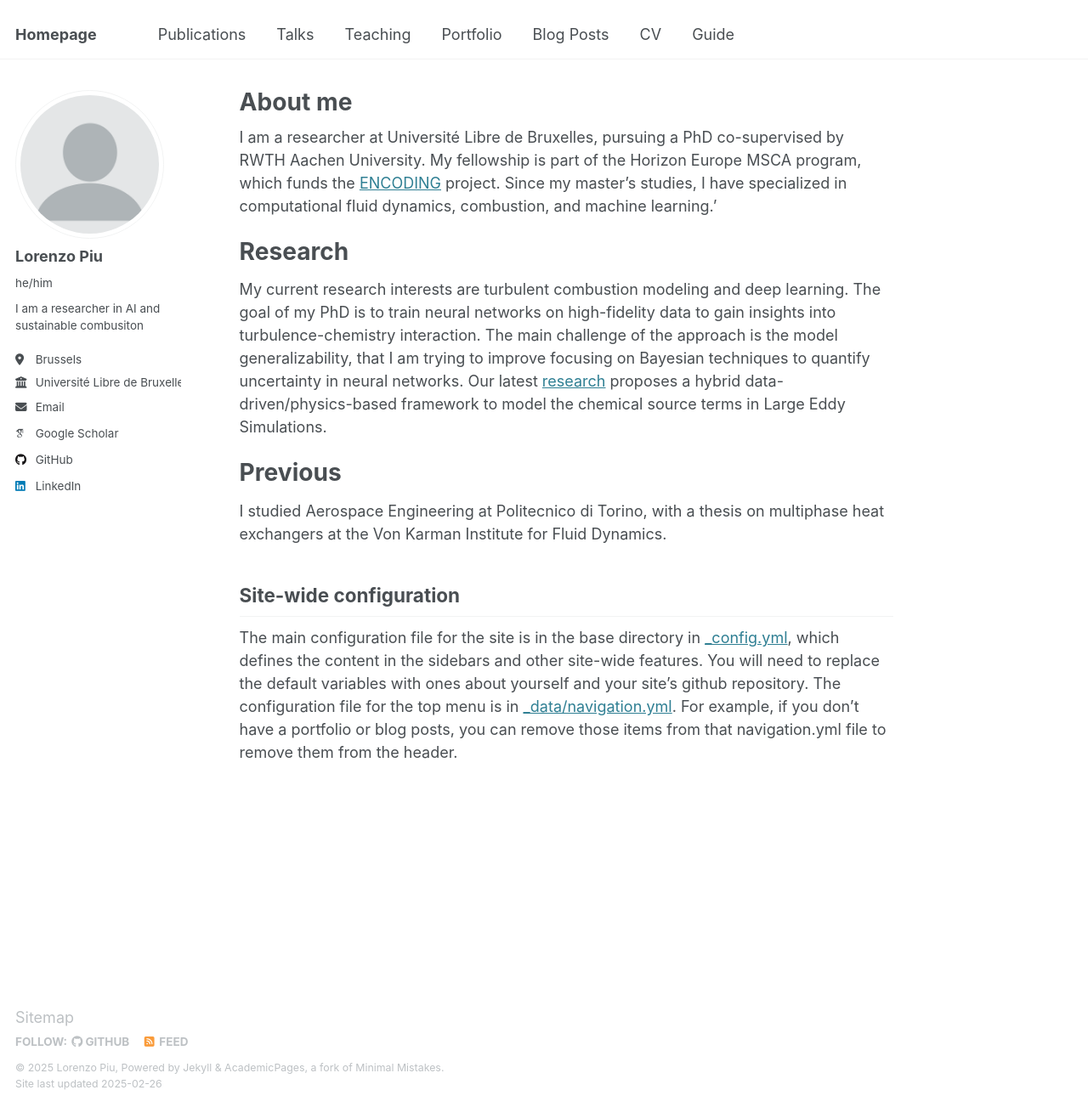
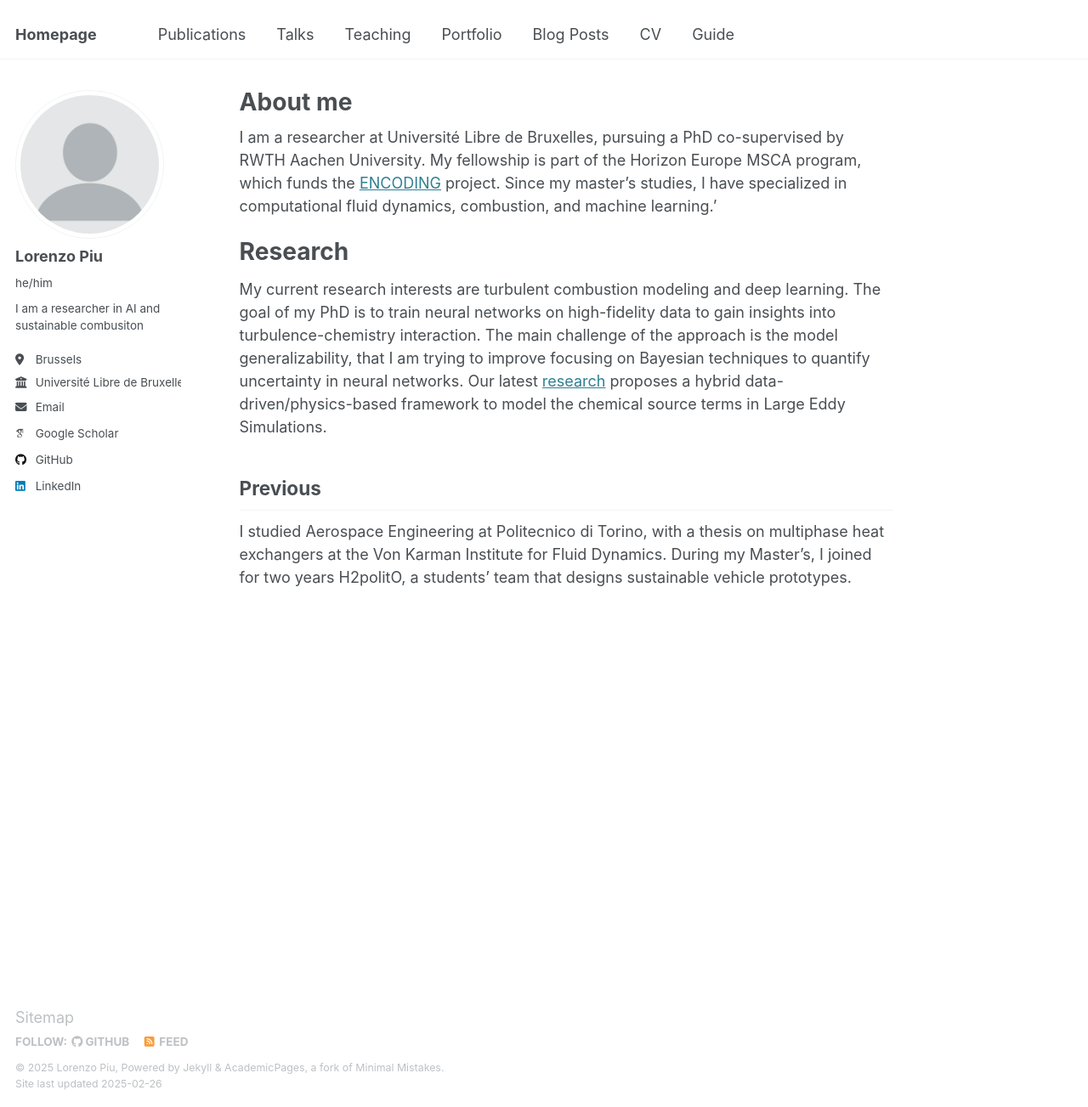
Before and after one commit to LorenzoPiu/LorenzoPiu.github.io, a Jekyll site: the page built from _pages/about.md, in a window 1280 px wide and 1303 px high. Shown: the whole window at 85% size. Built offline with Jekyll 4.4.1, drawn with Linux system fonts in a browser that asks for light colours; some web fonts are replaced.

Commit message:
Update about.md

```diff
--- a/_pages/about.md
+++ b/_pages/about.md
@@ -14,9 +14,5 @@ Research
 My current research interests are turbulent combustion modeling and deep learning. The goal of my PhD is to train neural networks on high-fidelity data to gain insights into turbulence-chemistry interaction. The main challenge of the approach is the model generalizability, that I am trying to improve focusing on Bayesian techniques to quantify uncertainty in neural networks. Our latest [research](https://link.springer.com/article/10.1007/s10494-024-00626-3) proposes a hybrid data-driven/physics-based framework to model the chemical source terms in Large Eddy Simulations.
 
 Previous
-======
-I studied Aerospace Engineering at Politecnico di Torino, with a thesis on multiphase heat exchangers at the Von Karman Institute for Fluid Dynamics.
-
-Site-wide configuration
 ------
-The main configuration file for the site is in the base directory in [_config.yml](https://github.com/academicpages/academicpages.github.io/blob/master/_config.yml), which defines the content in the sidebars and other site-wide features. You will need to replace the default variables with ones about yourself and your site's github repository. The configuration file for the top menu is in [_data/navigation.yml](https://github.com/academicpages/academicpages.github.io/blob/master/_data/navigation.yml). For example, if you don't have a portfolio or blog posts, you can remove those items from that navigation.yml file to remove them from the header.
+I studied Aerospace Engineering at Politecnico di Torino, with a thesis on multiphase heat exchangers at the Von Karman Institute for Fluid Dynamics. During my Master's, I joined for two years H2politO, a students' team that designs sustainable vehicle prototypes.
```
